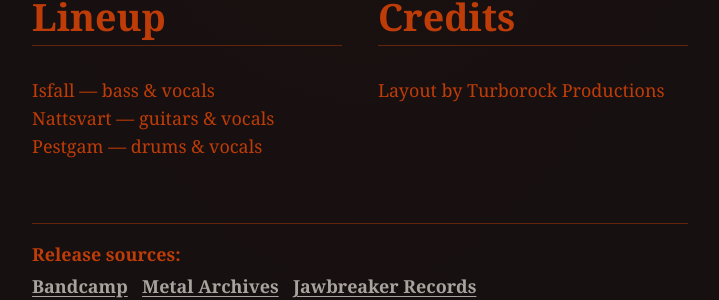
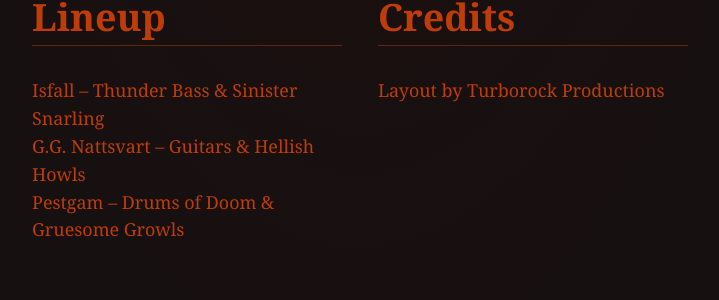
Before and after one commit to Sundin/tyranno-online, a Vue app: page /discography/babylons-skrack in a window 1280 px wide. Shown: the part 1504-1804 px from the top of the page, without its empty margins (280-999 px from the left). Built offline with nearby package versions, Linux system fonts and the light colour scheme; no server answers.

Commit message:
Update release lineup titles (#40)

```diff
--- a/src/discography/releases.js
+++ b/src/discography/releases.js
@@ -26,9 +26,9 @@ export const releases = [
       { title: 'Astronomicon', duration: '6:45' },
     ],
     lineup: [
-      'Isfall — bass & vocals',
-      'Nattsvart — guitars & vocals',
-      'Pestgam — drums & vocals',
+      'Isfall – Thunder Bass & Sinister Snarling',
+      'G.G. Nattsvart – Guitars & Hellish Howls',
+      'Pestgam – Drums of Doom & Gruesome Growls',
     ],
     credits: ['Layout by Turborock Productions'],
     links: [
@@ -70,9 +70,9 @@ export const releases = [
       { title: 'Tyrannosatan', duration: '4:02' },
     ],
     lineup: [
-      'Isfall — bass & vocals',
-      'Nattsvart — guitars & vocals',
-      'Slirhammer — drums',
+      'Isfall – Thunder Bass & Sinister Snarling',
+      'G.G. Nattsvart – Guitars & Hellish Howls',
+      'Slirhammer – Drums of Doom',
     ],
     credits: [
       'Produced, recorded, mixed & mastered in February 2021',
@@ -117,9 +117,9 @@ export const releases = [
       { title: 'Underjordisk Ondska (Hell Satan)', duration: '4:52' },
     ],
     lineup: [
-      'Isfall — bass & vocals',
-      'Nattsvart — guitars & vocals',
-      'Slirhammer — drums',
+      'Isfall – Thunder Bass & Sinister Snarling',
+      'G.G. Nattsvart – Guitars & Hellish Howls',
+      'Slirhammer – Drums of Doom',
     ],
     credits: [
       'Recorded and mixed by Niclas Mendahl Ingelman',
```
Also changed, not shown: 1 other file (tests, documents, lock files or other folders).
